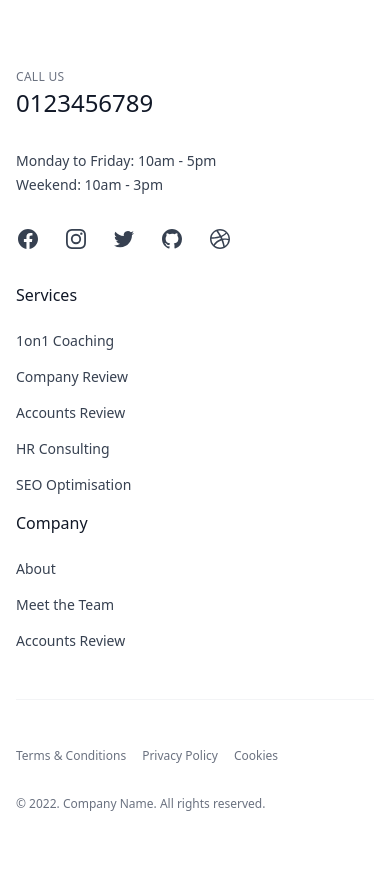
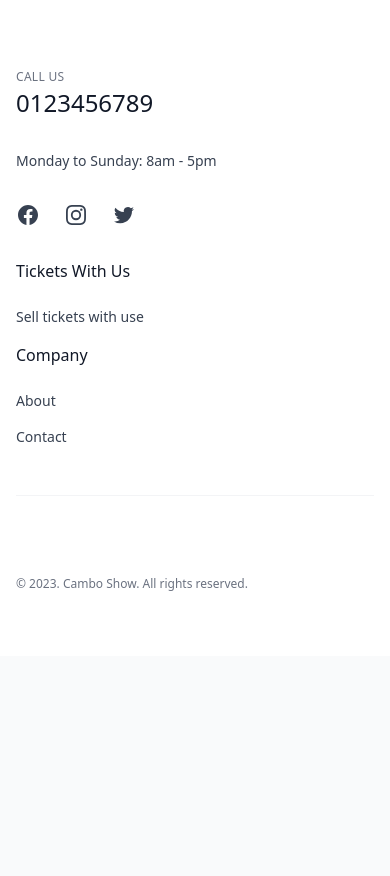
Before and after one commit to chetracoding/GROUP-1, a PHP site: page / in a window 390 px wide. Shown: the part 353-1229 px from the top of the page. After the commit the page ends 944 px from the top, so only its background shows below. Run offline with PHP 8.4, Linux system fonts and the light colour scheme; data that the repository does not hold is empty; some libraries are stand-ins or nearby versions.

Commit message:
Update footer view

```diff
--- a/views/partials/footer.php
+++ b/views/partials/footer.php
@@ -4,7 +4,7 @@
 >
   <div class="relative block h-32 lg:col-span-2 lg:h-full">
     <img
-      src="https://images.unsplash.com/photo-1642370324100-324b21fab3a9?ixlib=rb-1.2.1&ixid=MnwxMjA3fDB8MHxwaG90by1wYWdlfHx8fGVufDB8fHx8&auto=format&fit=crop&w=1548&q=80"
+      src="https://freedesignfile.com/upload/2018/11/Cinema-object-background-vector-material-07.jpg"
       alt=""
       class="absolute inset-0 object-cover w-full h-full"
     />
@@ -29,8 +29,7 @@
         </p>
 
         <ul class="mt-8 space-y-1 text-sm text-gray-700 dark:text-gray-200">
-          <li>Monday to Friday: 10am - 5pm</li>
-          <li>Weekend: 10am - 3pm</li>
+          <li>Monday to Sunday: 8am - 5pm</li>
         </ul>
 
         <ul class="flex gap-6 mt-8">
@@ -104,59 +103,12 @@
             </a>
           </li>
 
-          <li>
-            <a
-              href="/"
-              rel="noreferrer"
-              target="_blank"
-              class="text-gray-700 transition hover:opacity-75 dark:text-gray-200"
-            >
-              <span class="sr-only">GitHub</span>
-
-              <svg
-                class="w-6 h-6"
-                fill="currentColor"
-                viewBox="0 0 24 24"
-                aria-hidden="true"
-              >
-                <path
-                  fill-rule="evenodd"
-                  d="M12 2C6.477 2 2 6.484 2 12.017c0 4.425 2.865 8.18 6.839 9.504.5.092.682-.217.682-.483 0-.237-.008-.868-.013-1.703-2.782.605-3.369-1.343-3.369-1.343-.454-1.158-1.11-1.466-1.11-1.466-.908-.62.069-.608.069-.608 1.003.07 1.531 1.032 1.531 1.032.892 1.53 2.341 1.088 2.91.832.092-.647.35-1.088.636-1.338-2.22-.253-4.555-1.113-4.555-4.951 0-1.093.39-1.988 1.029-2.688-.103-.253-.446-1.272.098-2.65 0 0 .84-.27 2.75 1.026A9.564 9.564 0 0112 6.844c.85.004 1.705.115 2.504.337 1.909-1.296 2.747-1.027 2.747-1.027.546 1.379.202 2.398.1 2.651.64.7 1.028 1.595 1.028 2.688 0 3.848-2.339 4.695-4.566 4.943.359.309.678.92.678 1.855 0 1.338-.012 2.419-.012 2.747 0 .268.18.58.688.482A10.019 10.019 0 0022 12.017C22 6.484 17.522 2 12 2z"
-                  clip-rule="evenodd"
-                />
-              </svg>
-            </a>
-          </li>
-
-          <li>
-            <a
-              href="/"
-              rel="noreferrer"
-              target="_blank"
-              class="text-gray-700 transition hover:opacity-75 dark:text-gray-200"
-            >
-              <span class="sr-only">Dribbble</span>
-
-              <svg
-                class="w-6 h-6"
-                fill="currentColor"
-                viewBox="0 0 24 24"
-                aria-hidden="true"
-              >
-                <path
-                  fill-rule="evenodd"
-                  d="M12 2C6.48 2 2 6.48 2 12s4.48 10 10 10c5.51 0 10-4.48 10-10S17.51 2 12 2zm6.605 4.61a8.502 8.502 0 011.93 5.314c-.281-.054-3.101-.629-5.943-.271-.065-.141-.12-.293-.184-.445a25.416 25.416 0 00-.564-1.236c3.145-1.28 4.577-3.124 4.761-3.362zM12 3.475c2.17 0 4.154.813 5.662 2.148-.152.216-1.443 1.941-4.48 3.08-1.399-2.57-2.95-4.675-3.189-5A8.687 8.687 0 0112 3.475zm-3.633.803a53.896 53.896 0 013.167 4.935c-3.992 1.063-7.517 1.04-7.896 1.04a8.581 8.581 0 014.729-5.975zM3.453 12.01v-.26c.37.01 4.512.065 8.775-1.215.25.477.477.965.694 1.453-.109.033-.228.065-.336.098-4.404 1.42-6.747 5.303-6.942 5.629a8.522 8.522 0 01-2.19-5.705zM12 20.547a8.482 8.482 0 01-5.239-1.8c.152-.315 1.888-3.656 6.703-5.337.022-.01.033-.01.054-.022a35.318 35.318 0 011.823 6.475 8.4 8.4 0 01-3.341.684zm4.761-1.465c-.086-.52-.542-3.015-1.659-6.084 2.679-.423 5.022.271 5.314.369a8.468 8.468 0 01-3.655 5.715z"
-                  clip-rule="evenodd"
-                />
-              </svg>
-            </a>
-          </li>
         </ul>
       </div>
 
       <div class="grid grid-cols-1 gap-4 sm:grid-cols-2">
         <div>
-          <p class="font-medium text-gray-900 dark:text-white">Services</p>
+          <p class="font-medium text-gray-900 dark:text-white">Tickets With Us</p>
 
           <nav aria-label="Footer Navigation - Services" class="mt-6">
             <ul class="space-y-4 text-sm">
@@ -165,45 +117,10 @@
                   href="#"
                   class="text-gray-700 transition hover:opacity-75 dark:text-gray-200"
                 >
-                  1on1 Coaching
+                  Sell tickets with use
                 </a>
               </li>
 
-              <li>
-                <a
-                  href="#"
-                  class="text-gray-700 transition hover:opacity-75 dark:text-gray-200"
-                >
-                  Company Review
-                </a>
-              </li>
-
-              <li>
-                <a
-                  href="#"
-                  class="text-gray-700 transition hover:opacity-75 dark:text-gray-200"
-                >
-                  Accounts Review
-                </a>
-              </li>
-
-              <li>
-                <a
-                  href="#"
-                  class="text-gray-700 transition hover:opacity-75 dark:text-gray-200"
-                >
-                  HR Consulting
-                </a>
-              </li>
-
-              <li>
-                <a
-                  href="#"
-                  class="text-gray-700 transition hover:opacity-75 dark:text-gray-200"
-                >
-                  SEO Optimisation
-                </a>
-              </li>
             </ul>
           </nav>
         </div>
@@ -227,18 +144,10 @@
                   href="#"
                   class="text-gray-700 transition hover:opacity-75 dark:text-gray-200"
                 >
-                  Meet the Team
+                  Contact
                 </a>
               </li>
 
-              <li>
-                <a
-                  href="#"
-                  class="text-gray-700 transition hover:opacity-75 dark:text-gray-200"
-                >
-                  Accounts Review
-                </a>
-              </li>
             </ul>
           </nav>
         </div>
@@ -246,40 +155,9 @@
     </div>
 
     <div class="pt-12 mt-12 border-t border-gray-100 dark:border-gray-800">
-      <div class="sm:flex sm:items-center sm:justify-between">
-        <nav aria-label="Footer Navigation - Support">
-          <ul class="flex flex-wrap gap-4 text-xs">
-            <li>
-              <a
-                href="#"
-                class="text-gray-500 transition hover:opacity-75 dark:text-gray-400"
-              >
-                Terms & Conditions
-              </a>
-            </li>
-
-            <li>
-              <a
-                href="#"
-                class="text-gray-500 transition hover:opacity-75 dark:text-gray-400"
-              >
-                Privacy Policy
-              </a>
-            </li>
-
-            <li>
-              <a
-                href="#"
-                class="text-gray-500 transition hover:opacity-75 dark:text-gray-400"
-              >
-                Cookies
-              </a>
-            </li>
-          </ul>
-        </nav>
-
+      <div class="sm:flex sm:items-center sm:justify-end">
         <p class="mt-8 text-xs text-gray-500 dark:text-gray-400 sm:mt-0">
-          &copy; 2022. Company Name. All rights reserved.
+          &copy; 2023. Cambo Show. All rights reserved.
         </p>
       </div>
     </div>
--- a/views/partials/head.php
+++ b/views/partials/head.php
@@ -8,7 +8,7 @@
     <script src="https://cdn.tailwindcss.com?plugins=forms"></script>
     <link rel="stylesheet" href="views/css/style.css">
 	<script type="text/javascript" src="https://code.jquery.com/jquery-1.9.1.min.js"></script>
-    <title>Group 1</title>
+    <title>CAMBO SHOW</title>
     <script defer src="views/partials/js/nav.js"></script>
 </head>
 <body>
```
